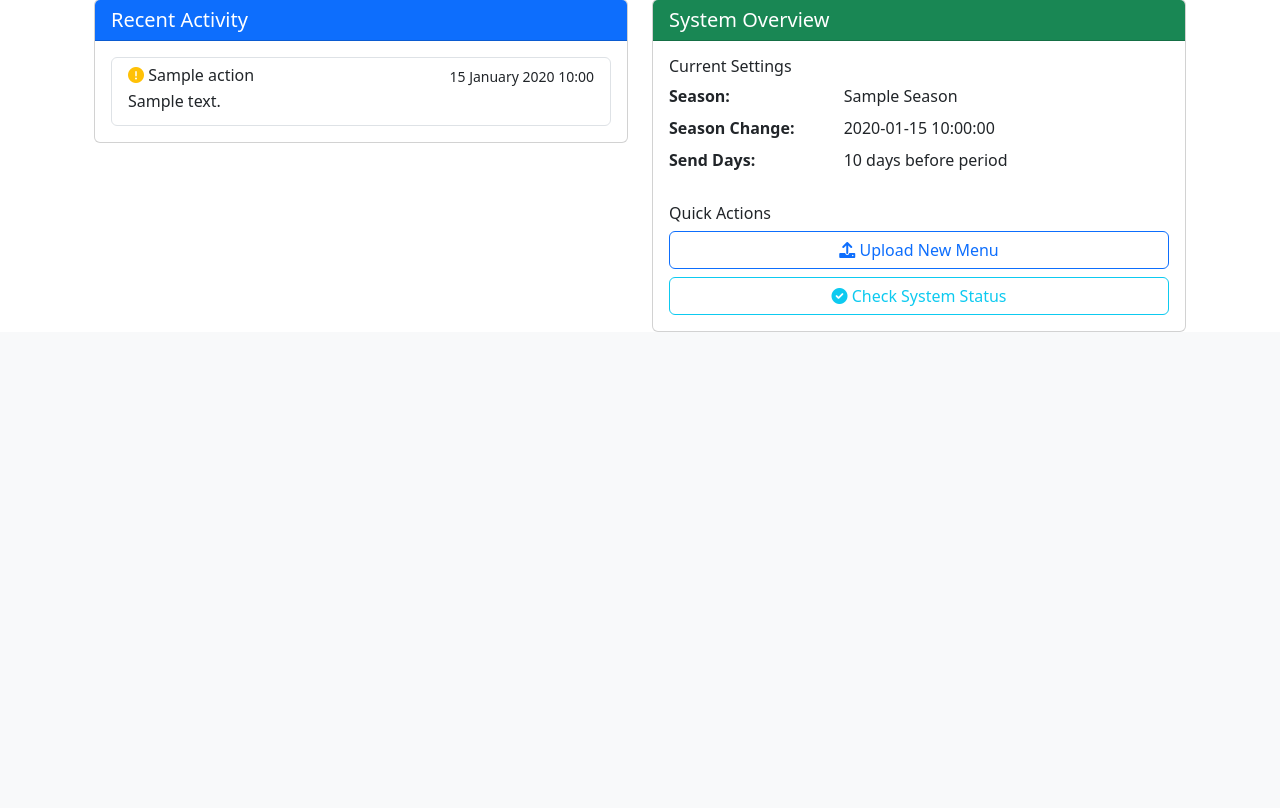
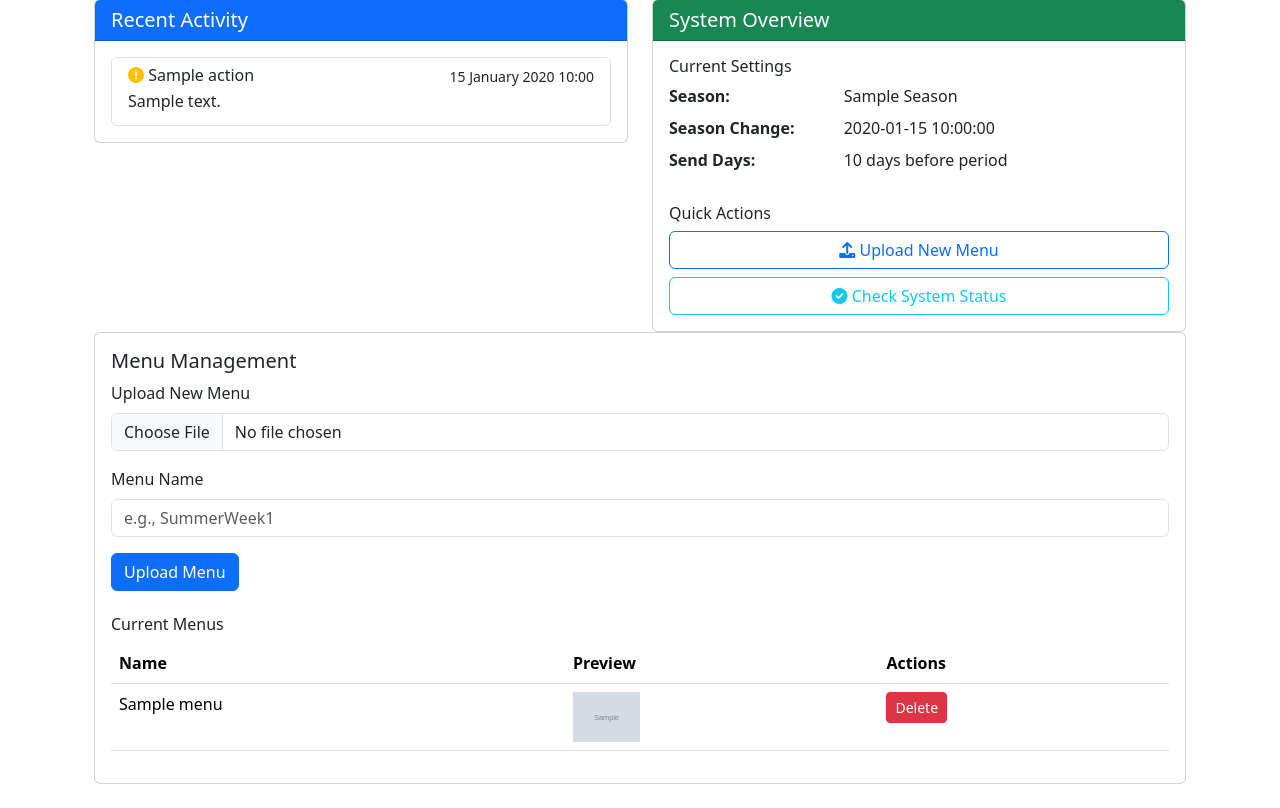
Before and after one commit to Kramfitt/holly_menus, a Flask app: template templates/index.html in a window 1280 px wide. Shown: the part 485-1293 px from the top of the page. Before the commit the page ends 817 px from the top, so only its background shows below. Run offline with Flask 3, Linux system fonts and the light colour scheme; the template is opened without the code that fills it: most values are stand-ins (such as "Sample title", 1, 10 or a date in 2020); grey boxes marked "Sample" are stand-in pictures; some libraries are stand-ins or nearby versions.

Commit message:
Implement menu management with Supabase storage and frontend UI
- Add routes for uploading and deleting menus in app.py
- Simplify menu upload and delete logic with Supabase storage
- Create menu management section in index.html with upload and list functionality
- Add client-side JavaScript for menu upload, delete, and preview
- Update preview.html to use new file_url attribute

```diff
--- a/app.py
+++ b/app.py
@@ -644,94 +644,56 @@ def health_check():
 @app.route('/api/menus', methods=['POST'])
 def upload_menu():
     try:
+        if 'file' not in request.files:
+            return 'No file uploaded', 400
+
         file = request.files['file']
-        name = request.form['name']
+        name = request.form.get('name')
 
-        # Get file extension and create storage path
-        file_ext = os.path.splitext(file.filename)[1]
-        storage_path = f"{name}{file_ext}"  # Simplified path
+        if not file or not name:
+            return 'Missing file or name', 400
 
-        # Check if menu already exists in database
-        existing = supabase.table('menus').select('*').eq('name', name).execute()
-        if existing.data:
-            return jsonify({'error': 'Menu with this name already exists'}), 400
-
-        # Try to delete from storage first (in case file exists but no DB record)
-        try:
-            supabase.storage.from_('menus').remove([storage_path])
-        except:
-            pass  # Ignore errors if file doesn't exist
-
-        # Upload to storage
-        file_data = file.read()
-        supabase.storage.from_('menus').upload(
-            path=storage_path,
-            file=file_data,
-            file_options={"content-type": file.content_type}
-        )
+        # Upload to Supabase Storage
+        file_path = f"menus/{name}"
+        supabase.storage.from_('menus').upload(file_path, file)
 
         # Get public URL
-        file_url = supabase.storage.from_('menus').get_public_url(storage_path)
+        file_url = supabase.storage.from_('menus').get_public_url(file_path)
 
         # Save to database
         menu_data = {
             'name': name,
-            'file_path': storage_path,
-            'file_type': file_ext[1:],  # Remove the dot
-            'url': file_url
+            'file_url': file_url,
+            'file_type': file.filename.split('.')[-1]
         }
 
-        result = supabase.table('menus').insert(menu_data).execute()
+        response = supabase.table('menus').insert(menu_data).execute()
 
-        logger.log_activity(
-            action="Menu Uploaded",
-            details=f"Menu {name} uploaded successfully",
-            status="success"
-        )
-
-        return jsonify(result.data[0])
+        return jsonify(response.data[0])
 
     except Exception as e:
-        logger.log_activity(
-            action="Menu Upload Failed",
-            details=str(e),
-            status="error"
-        )
-        return jsonify({'error': str(e)}), 500
+        return str(e), 500
 
 @app.route('/api/menus/<menu_id>', methods=['DELETE'])
 def delete_menu(menu_id):
     try:
         # Get menu details first
         menu = supabase.table('menus').select('*').eq('id', menu_id).execute()
+
         if not menu.data:
-            return jsonify({'error': 'Menu not found'}), 404
+            return 'Menu not found', 404
 
-        menu_data = menu.data[0]
+        # Delete from storage
+        file_path = menu.data[0]['name']
+        supabase.storage.from_('menus').remove([f"menus/{file_path}"])
 
-        # Delete from storage first
-        storage_path = f"menus/{menu_data['name']}"
-        supabase.storage.from_('menus').remove([storage_path])
-
-        # Then delete from database
+        # Delete from database
         supabase.table('menus').delete().eq('id', menu_id).execute()
 
-        # Log the deletion
-        logger.log_activity(
-            action="Menu Deleted",
-            details=f"Menu {menu_data['name']} deleted successfully",
-            status="success"
-        )
-
-        return jsonify({'status': 'success'})
+        return 'Menu deleted successfully'
 
     except Exception as e:
-        logger.log_activity(
-            action="Menu Delete Failed",
-            details=str(e),
-            status="error"
-        )
-        return jsonify({'error': str(e)}), 500
+        return str(e), 500
 
 @app.route('/api/menus', methods=['GET'])
 def get_menus():
--- a/templates/index.html
+++ b/templates/index.html
@@ -176,6 +176,75 @@
             </div>
         </div>
     </div>
+
+    <!-- Add this card for menu management -->
+    <div class="card mb-4">
+        <div class="card-body">
+            <h5 class="card-title">Menu Management</h5>
+
+            <!-- Upload Form -->
+            <form id="uploadForm" class="mb-4">
+                <div class="mb-3">
+                    <label for="menuFile" class="form-label">Upload New Menu</label>
+                    <input type="file" class="form-control" id="menuFile" accept="image/*" required>
+                </div>
+                <div class="mb-3">
+                    <label for="menuName" class="form-label">Menu Name</label>
+                    <input type="text" class="form-control" id="menuName" required
+                           placeholder="e.g., SummerWeek1">
+                </div>
+                <button type="submit" class="btn btn-primary">Upload Menu</button>
+            </form>
+
+            <!-- Menu List -->
+            <h6>Current Menus</h6>
+            <div class="table-responsive">
+                <table class="table">
+                    <thead>
+                        <tr>
+                            <th>Name</th>
+                            <th>Preview</th>
+                            <th>Actions</th>
+                        </tr>
+                    </thead>
+                    <tbody id="menuList">
+                        {% for menu in menus %}
+                        <tr>
+                            <td>{{ menu.name }}</td>
+                            <td>
+                                <img src="{{ menu.file_url }}"
+                                     style="max-height: 50px; cursor: pointer;"
+                                     onclick="showMenuPreview('{{ menu.file_url }}')"
+                                     alt="{{ menu.name }}">
+                            </td>
+                            <td>
+                                <button class="btn btn-danger btn-sm"
+                                        onclick="deleteMenu('{{ menu.id }}', '{{ menu.name }}')">
+                                    Delete
+                                </button>
+                            </td>
+                        </tr>
+                        {% endfor %}
+                    </tbody>
+                </table>
+            </div>
+        </div>
+    </div>
+
+    <!-- Preview Modal -->
+    <div class="modal fade" id="previewModal" tabindex="-1">
+        <div class="modal-dialog modal-lg">
+            <div class="modal-content">
+                <div class="modal-header">
+                    <h5 class="modal-title">Menu Preview</h5>
+                    <button type="button" class="btn-close" data-bs-dismiss="modal"></button>
+                </div>
+                <div class="modal-body">
+                    <img id="modalPreview" src="" style="width: 100%;" alt="Menu Preview">
+                </div>
+            </div>
+        </div>
+    </div>
 </div>
 
 <script>
@@ -204,5 +273,68 @@ async function markAllRead() {
         console.error('Failed to mark all notifications as read:', error);
     }
 }
+
+// Upload menu
+document.getElementById('uploadForm').addEventListener('submit', async function(e) {
+    e.preventDefault();
+
+    const file = document.getElementById('menuFile').files[0];
+    const name = document.getElementById('menuName').value;
+
+    if (!file || !name) {
+        alert('Please select a file and enter a name');
+        return;
+    }
+
+    const formData = new FormData();
+    formData.append('file', file);
+    formData.append('name', name);
+
+    try {
+        const response = await fetch('/api/menus', {
+            method: 'POST',
+            body: formData
+        });
+
+        if (response.ok) {
+            alert('Menu uploaded successfully!');
+            location.reload();  // Refresh to show new menu
+        } else {
+            const error = await response.text();
+            alert(`Upload failed: ${error}`);
+        }
+    } catch (error) {
+        alert(`Upload error: ${error}`);
+    }
+});
+
+// Delete menu
+async function deleteMenu(id, name) {
+    if (!confirm(`Are you sure you want to delete menu "${name}"?`)) {
+        return;
+    }
+
+    try {
+        const response = await fetch(`/api/menus/${id}`, {
+            method: 'DELETE'
+        });
+
+        if (response.ok) {
+            alert('Menu deleted successfully!');
+            location.reload();  // Refresh to show updated list
+        } else {
+            const error = await response.text();
+            alert(`Delete failed: ${error}`);
+        }
+    } catch (error) {
+        alert(`Delete error: ${error}`);
+    }
+}
+
+// Show preview modal
+function showMenuPreview(url) {
+    document.getElementById('modalPreview').src = url;
+    new bootstrap.Modal(document.getElementById('previewModal')).show();
+}
 </script>
 {% endblock %}
--- a/templates/preview.html
+++ b/templates/preview.html
@@ -408,7 +408,7 @@ async function updateMenuPreview() {
         const menuData = await response.json();
         console.log('Menu data:', menuData);  // Debug log
 
-        if (menuData.url) {
+        if (menuData.file_url) {
             const img = document.getElementById('menuPreview');
             img.onerror = () => {
                 showStatus('Failed to load menu image. Please try again.', 'danger');
@@ -418,7 +418,7 @@ async function updateMenuPreview() {
                 showStatus('Menu loaded successfully!', 'success');
                 showLoading(false);
             };
-            img.src = menuData.url;
+            img.src = menuData.file_url;
         } else {
             throw new Error('No menu URL found');
         }
```
